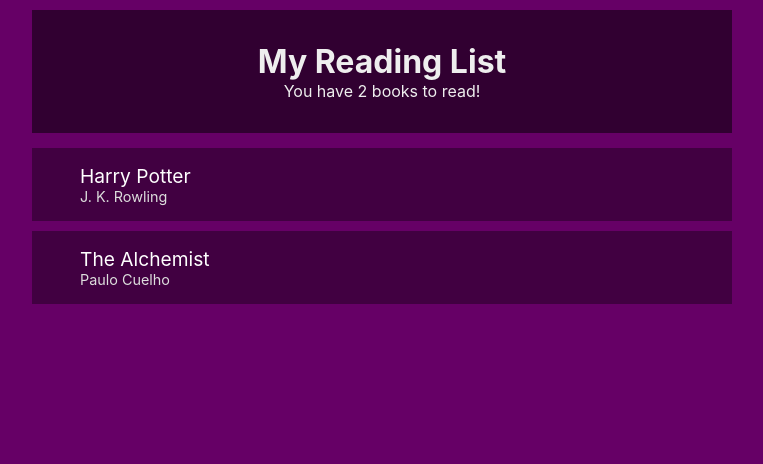
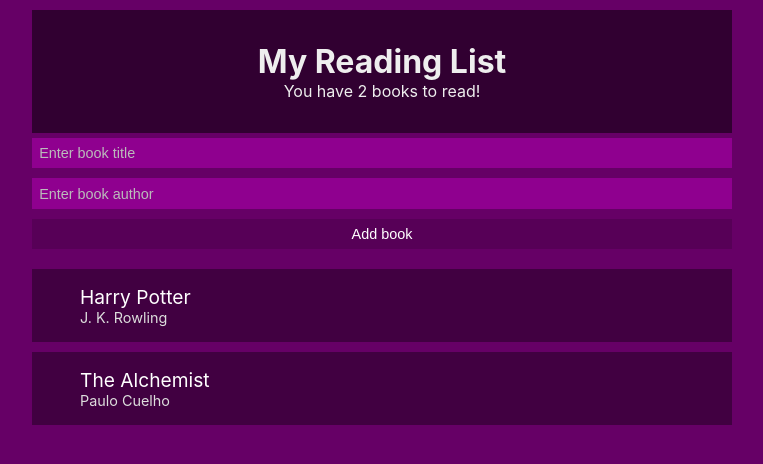
Before and after one commit to systemry420/react-reading-list, a React (Create React App) app: page / in a window 1280 px wide. Shown: the top 464 px of the page, without its empty margins (258-1021 px from the left). Built offline with nearby package versions, Linux system fonts and the light colour scheme.

Commit message:
BookForm to add books with title & author

```diff
--- a/src/App.js
+++ b/src/App.js
@@ -1,3 +1,4 @@
+import BookForm from './components/BookForm';
 import BookList from './components/BookList';
 import Navbar from './components/Navbar';
 import BookContextProvider from './context/BookCotext';
@@ -8,6 +9,7 @@
     <div className="App">
         <BookContextProvider>
           <Navbar />
+          <BookForm />
           <BookList />
         </BookContextProvider>
     </div>
--- a/src/components/BookForm.js
+++ b/src/components/BookForm.js
@@ -0,0 +1,43 @@
+import React, {useContext, useState} from 'react';
+import { BookContext } from '../context/BookCotext';
+import './../index.css'
+
+const BookForm = () => {
+    const { addBook } = useContext(BookContext)
+    const [title, setTitle] = useState('')
+    const [author, setAuthor] = useState('')
+
+    const handleSubmit = (e) => {
+        console.log(e);
+        e.preventDefault();
+        addBook(title, author)
+        setTitle('')
+        setAuthor('')
+    }
+
+    return (
+        <form onSubmit={(e)=>handleSubmit(e)}>
+            <input
+                required
+                placeholder="Enter book title"
+                name="title"
+                type="text"
+                value={title}
+                onChange={(e)=> setTitle(e.target.value)}
+                autoComplete="off"
+                />
+            <input
+                required
+                placeholder="Enter book author"
+                name="author"
+                type="text"
+                value={author}
+                onChange={(e)=> setAuthor(e.target.value)}
+                autoComplete="off"
+            />
+            <button>Add book</button>
+        </form>
+     );
+}
+
+export default BookForm;
--- a/src/index.css
+++ b/src/index.css
@@ -61,3 +61,26 @@
   color: #fff;
   text-align: center;
 }
+
+form {
+  display: flex;
+  flex-direction: column;
+}
+
+input, button {
+  padding: .5em;
+  margin: 5px 0;
+  background-color: rgb(143, 0, 143);
+  border: none;
+  color: #fff;
+  font-size: .9em;
+}
+
+input::placeholder {
+  color: #bbb;
+}
+
+button {
+  background-color: rgb(87, 0, 87);
+  cursor: pointer;
+}
```
